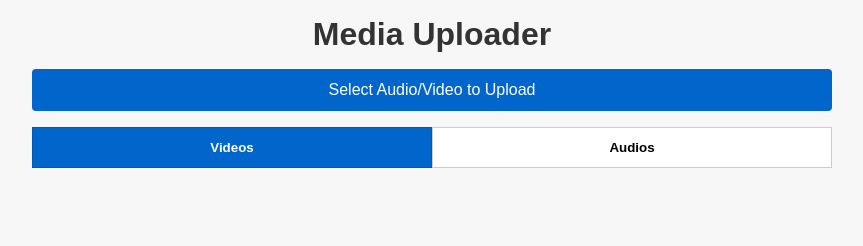
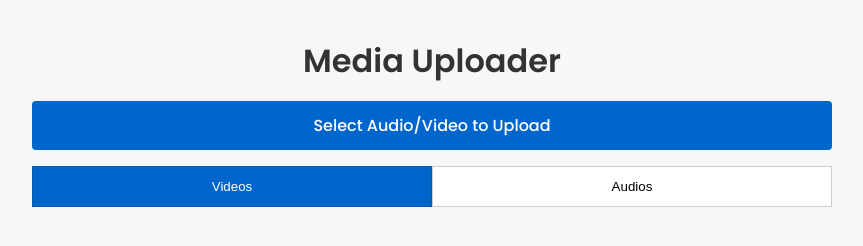
Before and after one commit to samadsekh12/video, a plain HTML site: page index.html in a window 1280 px wide. Shown: the whole page, without its empty margins (208-1071 px from the left). Drawn offline with Linux system fonts and the light colour scheme.

Commit message:
Update styles.css

```diff
--- a/styles.css
+++ b/styles.css
@@ -1,14 +1,14 @@
+/* Apply Poppins font everywhere */
+body {
+  font-family: 'Poppins', sans-serif;
+  background: #f7f7f7;
+  color: #333;
+  margin: 0;
+  padding: 1rem;
+}
+
 * {
   box-sizing: border-box;
-  margin: 0;
-  padding: 0;
-}
-
-body {
-  font-family: sans-serif;
-  background: #f7f7f7;
-  color: #333;
-  padding: 1rem;
 }
 
 .container {
@@ -19,8 +19,10 @@ body {
 h1 {
   text-align: center;
   margin-bottom: 1rem;
+  font-weight: 600;
 }
 
+/* File-input button */
 .file-label {
   display: block;
   background: #0066cc;
@@ -30,17 +32,17 @@ h1 {
   border-radius: 4px;
   cursor: pointer;
   margin-bottom: 1rem;
+  font-weight: 500;
 }
-
 .file-label input {
   display: none;
 }
 
+/* Tabs */
 .tabs {
   display: flex;
   margin-bottom: 1rem;
 }
-
 .tab-btn {
   flex: 1;
   padding: 0.75rem;
@@ -48,15 +50,15 @@ h1 {
   background: white;
   cursor: pointer;
   text-align: center;
-  font-weight: bold;
+  font-weight: 500;
 }
-
 .tab-btn.active {
   background: #0066cc;
   color: white;
   border-color: #005bb5;
 }
 
+/* Gallery grid */
 .gallery {
   display: grid;
   grid-template-columns: repeat(auto-fill, minmax(200px, 1fr));
@@ -83,4 +85,5 @@ h1 {
   font-size: 0.9rem;
   text-align: center;
   word-break: break-word;
+  font-weight: 500;
 }
```
